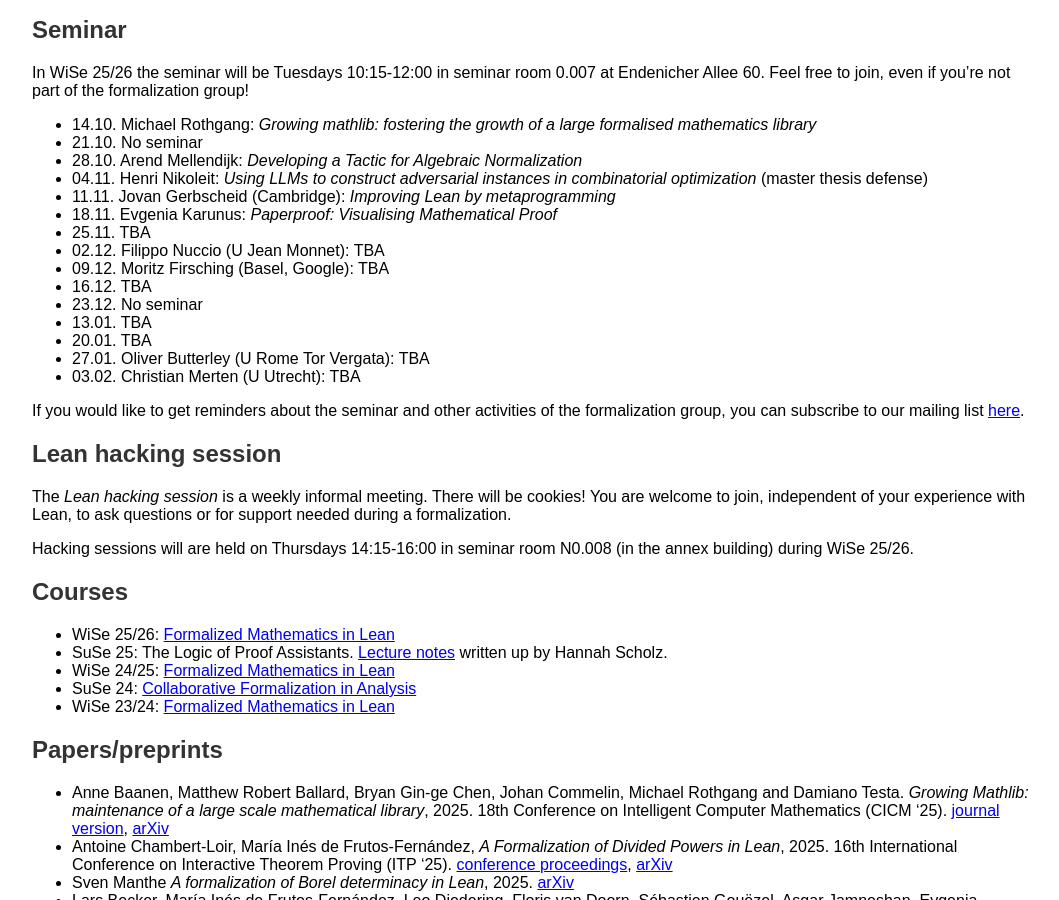
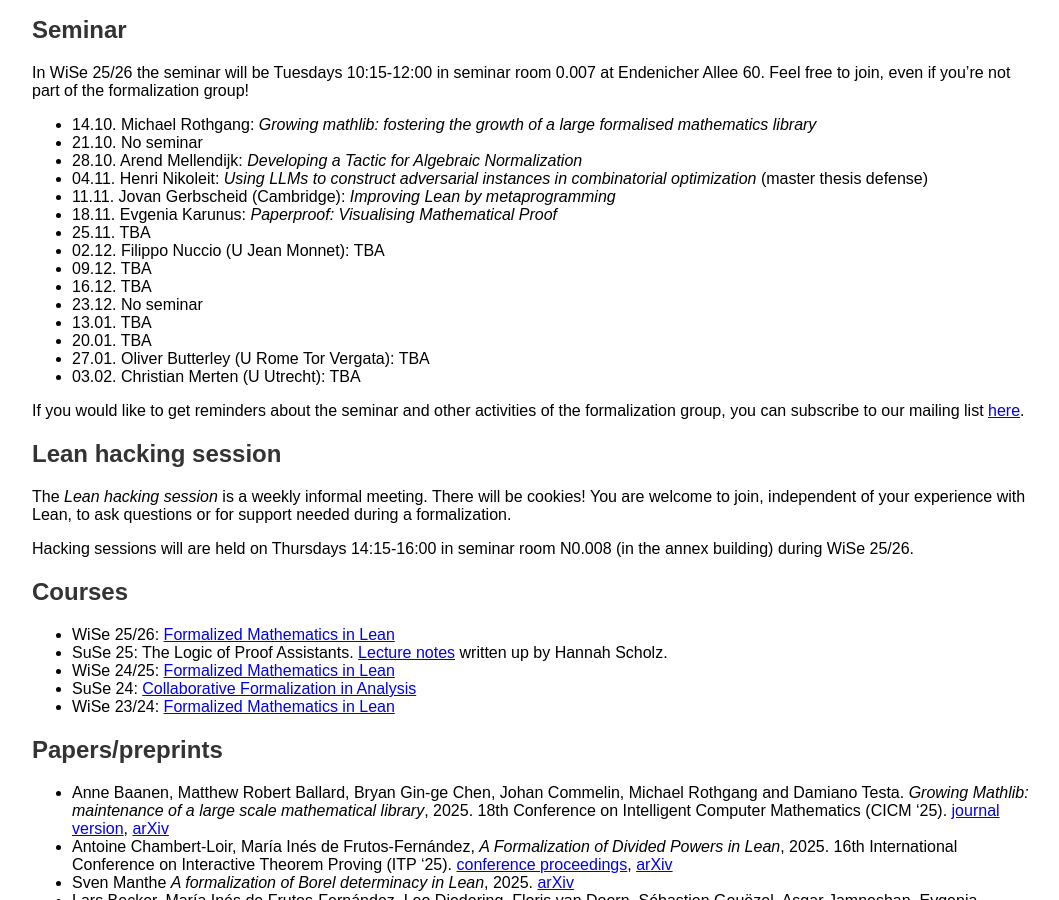
Before and after one commit to fpvandoorn/fpvandoorn.github.io, a Jekyll site: the page built from formalized-mathematics.md, in a window 1280 px wide and 900 px high, scrolled down 636 px. Shown: the whole window, without its empty margins (108-1167 px from the left). Built offline with Jekyll 4.4.1, drawn with Linux system fonts in a browser that asks for light colours; our own code applies the rules of GitHub Pages for plain Markdown files.

Commit message:
temporarily remove Moritz

```diff
--- a/formalized-mathematics.md
+++ b/formalized-mathematics.md
@@ -50,7 +50,7 @@
 * 18.11. Evgenia Karunus: *Paperproof: Visualising Mathematical Proof*
 * 25.11. TBA
 * 02.12. Filippo Nuccio (U Jean Monnet): TBA
-* 09.12. Moritz Firsching (Basel, Google): TBA
+* 09.12. TBA <!-- Moritz Firsching (Basel, Google): TBA (to be moved) -->
 * 16.12. TBA
 * 23.12. No seminar
 * 13.01. TBA
```
